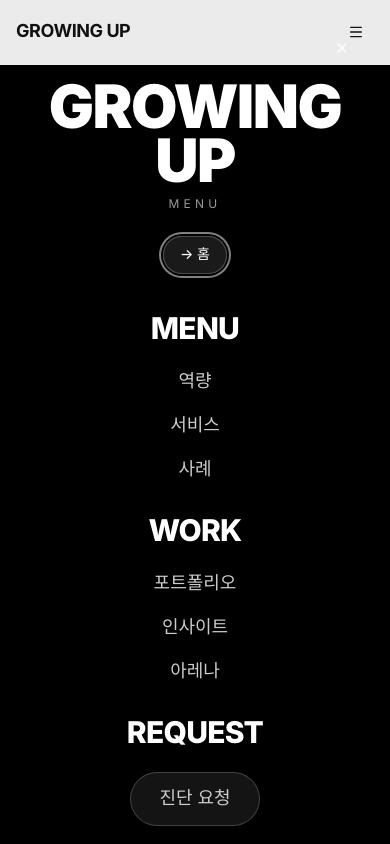
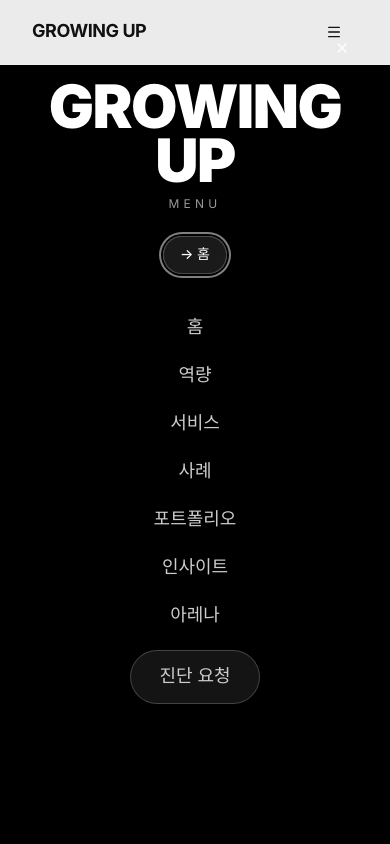
Before and after one commit to Haeseong-Kwon/growingup-homepage, a Next.js app: page / in a window 390 px wide. Both pictures are taken after a click on the button 356 px from the left and 32 px from the top of the page. Shown: the top 844 px of the page. Built offline with nearby package versions, Linux system fonts and the light colour scheme; a web font is replaced by a local one.

Commit message:
모바일 최적화

```diff
--- a/src/app/globals.css
+++ b/src/app/globals.css
@@ -206,10 +206,9 @@ html.theme-dark {
     @apply border-border outline-ring/50;
   }
 
-  /* 가로 스크롤 방지 (모바일 헤더 안정화) */
+  /* 기본은 오버플로우 허용, 모바일에서만 가로 스크롤 방지 */
   html,
   body {
-    overflow-x: hidden;
     width: 100%;
   }
 
@@ -345,6 +344,14 @@ html.theme-dark {
   }
 }
 
+/* 모바일 전용: 헤더/히어로 안정화를 위한 가로 스크롤 방지 */
+@media (max-width: 768px) {
+  html,
+  body {
+    overflow-x: hidden;
+  }
+}
+
 @layer utilities {
   /* Cheil 스타일 섹션 타이틀 */
   .section-title {
@@ -364,9 +371,17 @@ html.theme-dark {
 
   /* 풀블리드 비디오/히어로 */
   .fullbleed {
-    width: 100vw;
-    margin-left: 50%;
-    transform: translateX(-50%);
+    width: 100%;
+    margin-left: 0;
+    transform: none;
+  }
+
+  @media (min-width: 1024px) {
+    .fullbleed {
+      width: 100vw;
+      margin-left: 50%;
+      transform: translateX(-50%);
+    }
   }
 
   /* Hover underline 애니메이션 */
--- a/src/components/hero/video-hero.tsx
+++ b/src/components/hero/video-hero.tsx
@@ -175,7 +175,7 @@ export function VideoHero({
       data-section="hero"
       data-palette="brand"
       data-band="160"
-      className="relative z-0 min-h-[calc(100svh+var(--header-h))] w-full overflow-hidden bg-gradient-to-br from-[var(--brand-primary)] via-[var(--brand-secondary)] to-[var(--brand-hot1)] -mt-[var(--header-h)]"
+      className="relative z-0 w-full overflow-hidden bg-gradient-to-br from-[var(--brand-primary)] via-[var(--brand-secondary)] to-[var(--brand-hot1)] -mt-[var(--header-h)] min-h-[72vh] lg:min-h-[calc(100svh+var(--header-h))]"
     >
       {/* Fallback Gradient (항상 표시, 검정 띠 방지) */}
       <div
@@ -213,24 +213,24 @@ export function VideoHero({
       />
 
       {/* Content */}
-      <div className="relative z-20 min-h-[calc(100svh+var(--header-h))] flex items-center pt-[calc(var(--header-h)+32px)]">
+      <div className="relative z-20 flex items-center pt-24 pb-12 min-h-[72vh] lg:min-h-[calc(100svh+var(--header-h))] lg:pt-[calc(var(--header-h)+32px)] lg:pb-0">
         <div className="max-w-[1320px] mx-auto px-4 sm:px-6 lg:px-8 w-full">
-          <div className="max-w-[1100px] min-w-0">
+          <div className="max-w-[92vw] lg:max-w-[1100px]">
             {/* Title with Typing Effect */}
             <h1
-              className="text-white font-medium tracking-tight mb-6 w-full"
+              className="text-white font-medium tracking-tight mb-6 w-full leading-[1.05]"
               style={{
                 fontSize: "clamp(2.5rem, 6vw, 5.5rem)",
                 letterSpacing: "-0.02em",
               }}
             >
               {/* Line 1 */}
-              <span className="block leading-[0.95] whitespace-nowrap">
+              <span className="block">
                 {typedLine1}
               </span>
               {/* Line 2 - line2가 있을 때만 렌더링 */}
               {line2 && (
-                <span className="block leading-[0.95] whitespace-nowrap">
+                <span className="block">
                   {renderLine2WithHighlight(typedLine2, highlightText)}
                   {!isLine2Complete && (
                     <span className="inline-block w-1 h-[0.9em] bg-white ml-1 animate-pulse" />
--- a/src/components/layout/mega-menu-overlay.tsx
+++ b/src/components/layout/mega-menu-overlay.tsx
@@ -175,8 +175,68 @@ export function MegaMenuOverlay({ open, onOpenChange }: MegaMenuOverlayProps) {
               animation: open ? "fadeInUp 300ms ease-out 100ms both" : "none",
             }}
           >
-            {/* 그리드: mobile 1열, md 3열 */}
-            <div className="grid grid-cols-1 md:grid-cols-3 gap-8 md:gap-12">
+            {/* 모바일 전용: 중앙 정렬 1열 레이아웃 */}
+            <nav className="md:hidden">
+              <ul className="space-y-5 text-lg">
+                {[
+                  { href: "/", label: "홈" },
+                  { href: "/capabilities", label: "역량" },
+                  { href: "/services", label: "서비스" },
+                  { href: "/cases", label: "사례" },
+                  { href: "/portfolio", label: "포트폴리오" },
+                  { href: "/insights", label: "인사이트" },
+                  { href: "/arena", label: "아레나" },
+                ].map((link, index) => (
+                  <li
+                    key={link.href}
+                    style={{
+                      animation: open
+                        ? `fadeInUp 300ms ease-out ${(150 + index * 50)}ms both`
+                        : "none",
+                    }}
+                  >
+                    <Link
+                      href={link.href}
+                      onClick={handleLinkClick}
+                      className={cn(
+                        "inline-block",
+                        "font-medium",
+                        "opacity-80 hover:opacity-100",
+                        "transition-opacity duration-200"
+                      )}
+                    >
+                      {link.label}
+                    </Link>
+                  </li>
+                ))}
+                {/* 진단 요청 버튼 */}
+                <li
+                  style={{
+                    animation: open
+                      ? `fadeInUp 300ms ease-out ${150 + 7 * 50}ms both`
+                      : "none",
+                  }}
+                >
+                  <Link
+                    href="/diagnosis"
+                    onClick={handleLinkClick}
+                    className={cn(
+                      "inline-block",
+                      "px-7 py-3",
+                      "rounded-full border border-white/25 bg-white/10",
+                      "text-lg font-medium",
+                      "opacity-80 hover:opacity-100 hover:bg-white/15 hover:border-white/40",
+                      "transition-all duration-200"
+                    )}
+                  >
+                    진단 요청
+                  </Link>
+                </li>
+              </ul>
+            </nav>
+
+            {/* 데스크톱/태블릿: 기존 3열 그리드 유지 */}
+            <div className="hidden md:grid md:grid-cols-3 gap-8 md:gap-12">
               {/* MENU 컬럼 */}
               <div className="flex flex-col">
                 <h3
--- a/src/components/layout/site-header.tsx
+++ b/src/components/layout/site-header.tsx
@@ -185,27 +185,42 @@ export function SiteHeader() {
         className={cn(
           "fixed top-0 left-0 right-0 w-full border-b transition-colors duration-200 isolate",
           "overflow-x-clip pointer-events-auto",
-          headerMode === "SURFACE"
-            ? "shadow-sm"
-            : ""
+          headerMode === "SURFACE" ? "shadow-sm" : ""
         )}
         style={{
           // 배경색: SURFACE는 CSS 변수, ON_HERO는 투명
-          backgroundColor: headerMode === "SURFACE" ? SURFACE_BG : "transparent",
+          backgroundColor:
+            headerMode === "SURFACE"
+              ? SURFACE_BG
+              : "transparent",
           // 테두리: SURFACE는 CSS 변수, ON_HERO는 투명
-          borderColor: headerMode === "SURFACE" ? SURFACE_BORDER : "transparent",
+          borderColor:
+            headerMode === "SURFACE"
+              ? SURFACE_BORDER
+              : "transparent",
           // 텍스트 색상: SURFACE는 CSS 변수, ON_HERO는 흰색
           color: headerMode === "SURFACE" ? SURFACE_TEXT : ON_HERO_TEXT,
           // ON_HERO 모드에서 텍스트 가독성 보장 (text-shadow만 허용)
-          textShadow: headerMode === "ON_HERO" ? "0 2px 14px rgba(0,0,0,0.35)" : "none",
+          textShadow:
+            headerMode === "ON_HERO"
+              ? "0 2px 14px rgba(0,0,0,0.35)"
+              : "none",
           // 헤더가 항상 최상단에 보이도록 z-index 보장 (1000 이상)
           zIndex: 1000,
           // transform 적용 금지 (레이아웃 안정성)
           transform: "none",
         }}
       >
+        {/* 모바일에서는 그라디언트 배경으로 가독성 보강 */}
+        {headerMode === "ON_HERO" && (
+          <div className="pointer-events-none absolute inset-x-0 top-0 h-24 bg-gradient-to-b from-black/45 to-transparent lg:hidden" />
+        )}
+
         <Container>
-          <div className="flex items-center justify-between min-w-0" style={{ height: "var(--header-h)" }}>
+          <div
+            className="mx-auto w-full max-w-[1280px] px-4 flex items-center justify-between min-w-0"
+            style={{ height: "var(--header-h)" }}
+          >
             {/* 로고 - text-inherit로 헤더 root 색상 상속 (고정 색상 보장) */}
             <Link
               href="/"
@@ -214,7 +229,7 @@ export function SiteHeader() {
               GROWING UP
             </Link>
 
-            {/* 데스크톱 메뉴 (중앙) */}
+            {/* 데스크톱 메뉴 (중앙) - 모바일에서는 완전히 숨김 */}
             <nav className="hidden lg:flex items-center gap-8 absolute left-1/2 -translate-x-1/2">
               {navLinks.map((link) => (
                 <div key={link.href} className="relative">
@@ -261,7 +276,23 @@ export function SiteHeader() {
                 onClick={() => setIsMenuOpen(true)}
                 aria-label="메뉴 열기"
                 className={cn(
-                  "rounded-lg transition-colors text-inherit flex-shrink-0",
+                  "flex lg:hidden h-12 w-12 p-3 rounded-full transition-colors text-inherit flex-shrink-0",
+                  headerMode === "SURFACE"
+                    ? "hover:bg-[var(--brand-muted-light)]"
+                    : "hover:bg-white/10"
+                )}
+              >
+                <Menu className="h-5 w-5" />
+              </Button>
+
+              {/* 데스크톱 햄버거(옵션) - 필요 시 유지 */}
+              <Button
+                variant="ghost"
+                size="icon"
+                onClick={() => setIsMenuOpen(true)}
+                aria-label="메뉴 열기"
+                className={cn(
+                  "hidden lg:flex h-10 w-10 rounded-lg transition-colors text-inherit flex-shrink-0",
                   headerMode === "SURFACE"
                     ? "hover:bg-[var(--brand-muted-light)]"
                     : "hover:bg-white/10"
```
Also changed, not shown: 1 other file (tests, documents, lock files or other folders).
